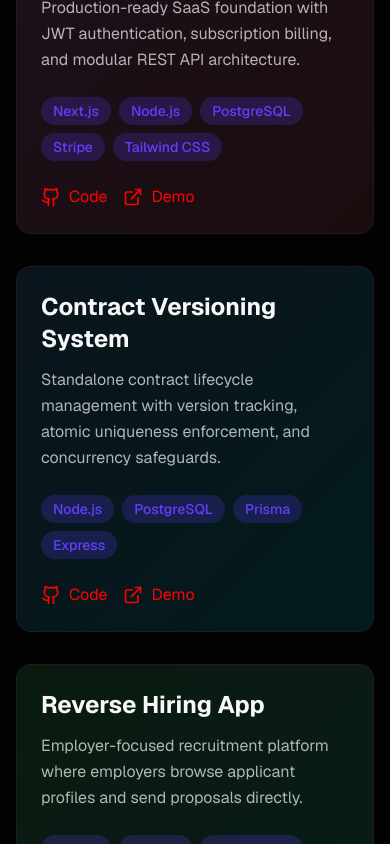
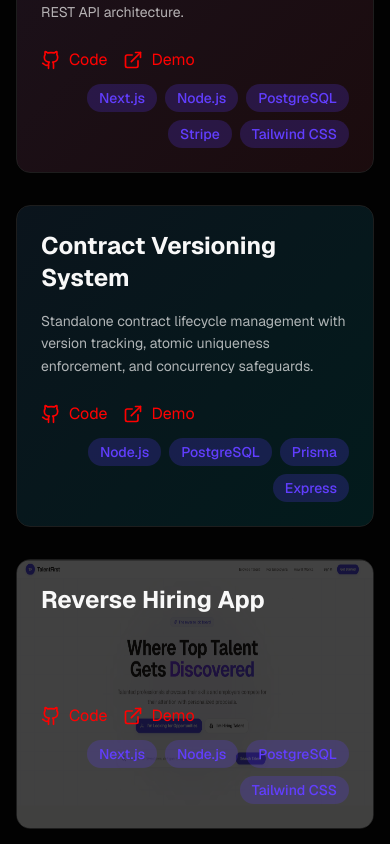
Before and after one commit to Samuel-b-gipit/portfolio, a Next.js app: page / in a window 390 px wide. Shown: the part 1660-2504 px from the top of the page. Built offline with nearby package versions, Linux system fonts and the light colour scheme.

Commit message:
feat: update project image to use a URL and enhance layout for better responsiveness

```diff
--- a/components/projects-section.tsx
+++ b/components/projects-section.tsx
@@ -65,7 +65,7 @@ const PROJECTS: Project[] = [
     title: "Reverse Hiring App",
     description:
       "Employer-focused recruitment platform where employers browse applicant profiles and send proposals directly.",
-    image: "linear-gradient(135deg, #43e97b 0%, #38f9d7 100%)",
+    image: "url('/reverse-hiring.png') center / 100% 100% no-repeat",
     technologies: ["Next.js", "Node.js", "PostgreSQL", "Tailwind CSS"],
     links: {
       github: "https://github.com",
@@ -123,37 +123,42 @@ export default function ProjectsSection() {
               <motion.div
                 key={project.title}
                 variants={itemVariants}
-                className="group relative overflow-hidden rounded-xl border border-border bg-card/50 backdrop-blur-sm transition-all hover:bg-card/80 hover:border-accent/50"
+                className="group relative overflow-hidden rounded-xl border border-border bg-card/50 backdrop-blur-sm transition-all hover:bg-card/80 hover:border-accent/50 min-h-[270px] flex flex-col"
               >
                 {/* Background Image */}
                 <div
-                  className="absolute inset-0 opacity-10 group-hover:opacity-20 transition-opacity"
+                  className={`absolute inset-0 transition-opacity ${
+                    project.image.startsWith("url(")
+                      ? "opacity-25 group-hover:opacity-40"
+                      : "opacity-10 group-hover:opacity-20"
+                  }`}
                   style={{ background: project.image }}
                 />
 
-                <div className="relative p-6 md:p-8">
-                  {/* Project Title and Description */}
-                  <h3 className="mb-3 text-2xl font-bold text-foreground">
+                <div className="relative p-6 md:p-8 flex flex-col flex-1">
+                  {/* Title */}
+                  <div className="relative mb-4">
+                    <h3 className="text-2xl font-bold text-foreground">
                       {project.title}
                     </h3>
-                  <p className="mb-6 text-foreground/70 leading-relaxed">
+                    {/* Tooltip — only for image cards */}
+                    {project.image.startsWith("url(") && (
+                      <div className="pointer-events-none absolute left-0 top-full z-20 mt-2 w-full rounded-lg border border-border bg-card/95 p-3 text-sm leading-relaxed text-foreground/80 shadow-xl backdrop-blur-sm opacity-0 translate-y-1 group-hover:opacity-100 group-hover:translate-y-0 transition-all duration-200">
+                        {project.description}
+                      </div>
+                    )}
+                  </div>
+
+                  {/* Description — visible only for gradient cards */}
+                  {!project.image.startsWith("url(") && (
+                    <p className="mb-6 text-foreground/70 leading-relaxed text-sm">
                       {project.description}
                     </p>
+                  )}
 
-                  {/* Technologies */}
-                  <div className="mb-6 flex flex-wrap gap-2">
-                    {project.technologies.map((tech) => (
-                      <span
-                        key={tech}
-                        className="inline-block rounded-full bg-primary/20 px-3 py-1 text-sm font-medium text-primary"
-                      >
-                        {tech}
-                      </span>
-                    ))}
-                  </div>
-
-                  {/* Links */}
-                  <div className="flex gap-4">
+                  {/* Bottom row: Code/Demo left, tech badges right */}
+                  <div className="mt-auto flex flex-wrap items-center justify-between gap-3">
+                    <div className="flex gap-4 flex-shrink-0">
                       {project.links.github && (
                         <motion.a
                           href={project.links.github}
@@ -179,6 +184,18 @@ export default function ProjectsSection() {
                         </motion.a>
                       )}
                     </div>
+
+                    <div className="flex flex-wrap justify-end gap-2">
+                      {project.technologies.map((tech) => (
+                        <span
+                          key={tech}
+                          className="inline-block rounded-full bg-primary/20 px-3 py-1 text-sm font-medium text-primary"
+                        >
+                          {tech}
+                        </span>
+                      ))}
+                    </div>
+                  </div>
                 </div>
 
                 {/* Hover Border Effect */}
```
Also changed, not shown: public/reverse-hiring.png (added). Lines whose indentation alone changed are shown as unchanged.
